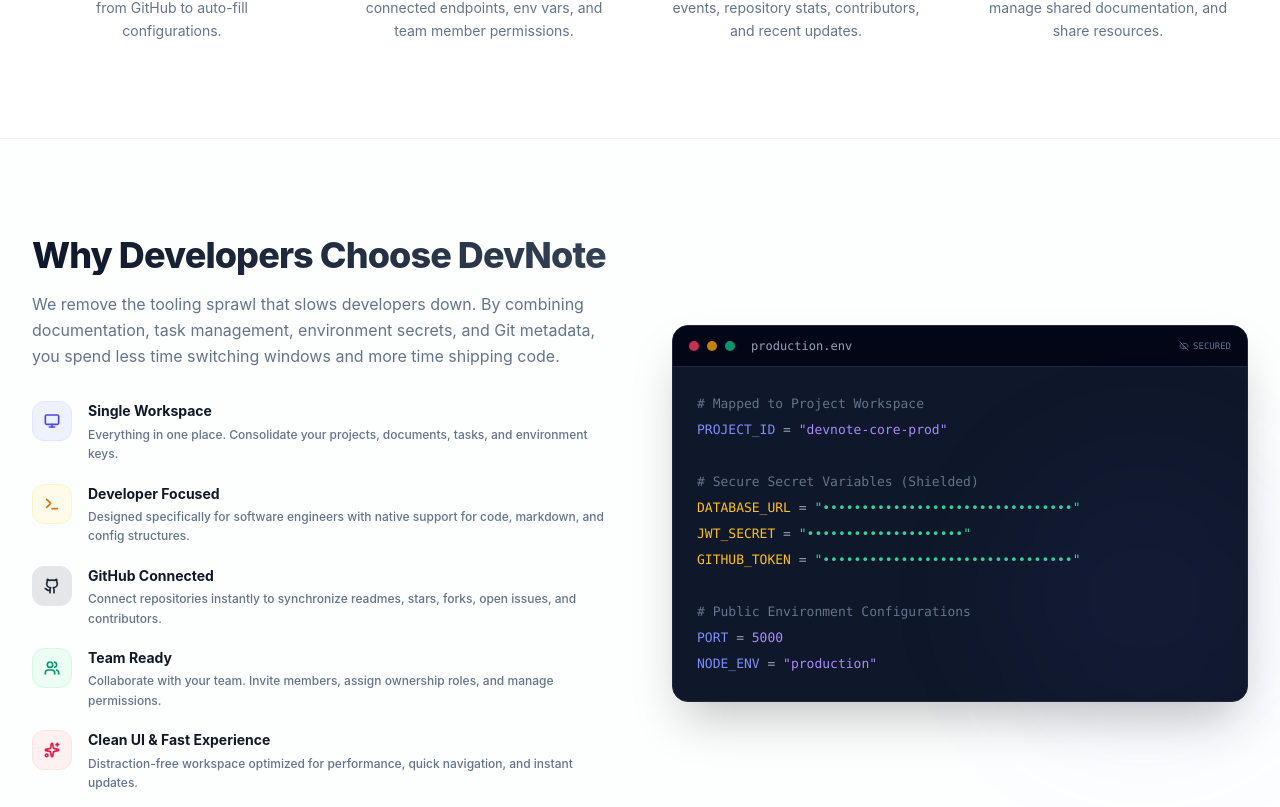
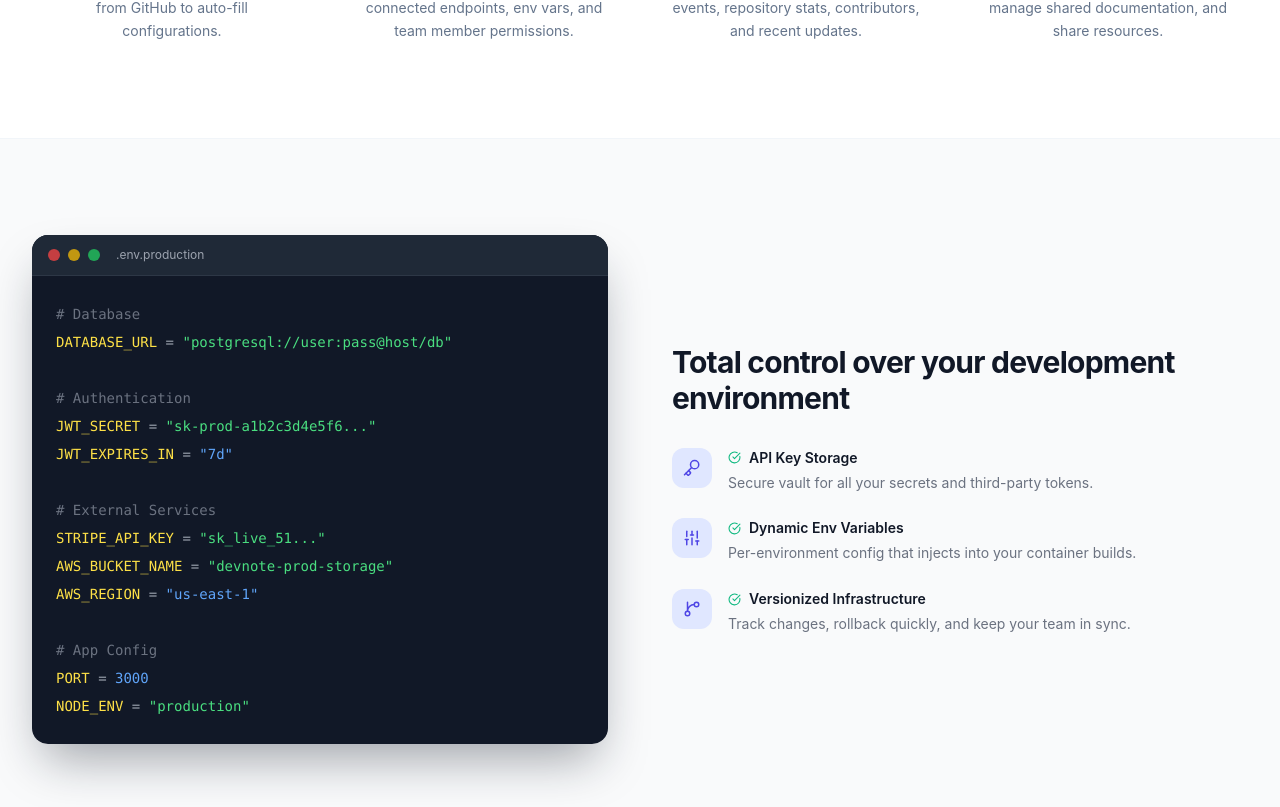
Before and after one commit to ABHISA888/DevNote, a React (Vite) app in the folder client/: page / in a window 1280 px wide. Shown: the part 2053-2860 px from the top of the page. Built offline with nearby package versions, Linux system fonts and the light colour scheme.

Commit message:
fix: make brand icons compatible with latest lucide-react release

```diff
--- a/client/src/components/dashboard/QuickActions.jsx
+++ b/client/src/components/dashboard/QuickActions.jsx
@@ -1,5 +1,6 @@
 import ActionButton from './ActionButton';
-import { Plus, CheckSquare, FileText, Code2, Github } from 'lucide-react';
+import { Plus, CheckSquare, FileText, Code2 } from 'lucide-react';
+import { Github } from '../common/BrandIcons';
 
 /**
  * 🎓 TEACHING MOMENT: QuickActions.jsx
--- a/client/src/components/landing/EnvironmentSection.jsx
+++ b/client/src/components/landing/EnvironmentSection.jsx
@@ -1,128 +1,127 @@
-import {
-  Monitor,
-  Terminal,
-  Github,
-  Users,
-  EyeOff,
-  Sparkles
-} from 'lucide-react';
+import { Key, Sliders, GitBranch, CheckCircle } from 'lucide-react';
 
-function TerminalMockup() {
+/**
+ * WHY THIS SECTION EXISTS:
+ * Environment variables are one of the most painful parts of developer workflows.
+ * This section targets that pain directly. Showing real (fake) code in a terminal
+ * creates immediate developer empathy — "yes, THAT is my problem."
+ *
+ * LAYOUT DECISION (Two-column: code left, text right):
+ * Dark code panels feel technical and credible to developers. Placing copy on
+ * the right lets the code speak first, then the benefits reinforce it.
+ *
+ * REACT CONCEPT: Component composition.
+ * `CodePanel` is extracted separately because it is a self-contained visual unit.
+ * If we needed it in 3 places, we'd import it 3 times — no copy-paste.
+ *
+ * TAILWIND:
+ * - `font-mono` for the code font family.
+ * - Custom color tokens like `text-yellow-300` for syntax highlighting effect.
+ * - `lg:grid-cols-2` for responsive two-column layout.
+ */
+
+function CodePanel() {
   return (
-    <div className="overflow-hidden rounded-2xl bg-slate-900 border border-slate-800 shadow-2xl">
+    <div className="overflow-hidden rounded-2xl bg-gray-900 shadow-2xl shadow-gray-900/40">
       {/* Terminal title bar */}
-      <div className="flex items-center gap-2 border-b border-slate-800 bg-slate-950 px-4 py-3">
-        <div className="h-2.5 w-2.5 rounded-full bg-rose-500/80" />
-        <div className="h-2.5 w-2.5 rounded-full bg-amber-500/80" />
-        <div className="h-2.5 w-2.5 rounded-full bg-emerald-500/80" />
-        <span className="ml-2 text-xs font-mono text-slate-400">production.env</span>
-        <span className="ml-auto text-[9px] font-mono text-slate-500 flex items-center gap-1">
-          <EyeOff size={10} /> SECURED
-        </span>
+      <div className="flex items-center gap-2 border-b border-gray-700/60 bg-gray-800 px-4 py-3">
+        <div className="h-3 w-3 rounded-full bg-red-500/80" />
+        <div className="h-3 w-3 rounded-full bg-yellow-500/80" />
+        <div className="h-3 w-3 rounded-full bg-green-500/80" />
+        <span className="ml-2 text-xs text-gray-400">.env.production</span>
       </div>
 
       {/* Code content */}
-      <pre className="overflow-x-auto p-6 font-mono text-[13px] leading-loose text-slate-300">
+      <pre className="overflow-x-auto p-6 font-mono text-sm leading-loose">
         <code>
-          <span className="text-slate-500"># Mapped to Project Workspace</span>{'\n'}
-          <span className="text-primary-400">PROJECT_ID</span>
-          <span className="text-slate-400"> = </span>
-          <span className="text-violet-400">"devnote-core-prod"</span>{'\n\n'}
-          <span className="text-slate-500"># Secure Secret Variables (Shielded)</span>{'\n'}
-          <span className="text-amber-400">DATABASE_URL</span>
-          <span className="text-slate-400"> = </span>
-          <span className="text-emerald-400">"••••••••••••••••••••••••••••••••"</span>{'\n'}
-          <span className="text-amber-400">JWT_SECRET</span>
-          <span className="text-slate-400"> = </span>
-          <span className="text-emerald-400">"••••••••••••••••••••"</span>{'\n'}
-          <span className="text-amber-400">GITHUB_TOKEN</span>
-          <span className="text-slate-400"> = </span>
-          <span className="text-emerald-400">"••••••••••••••••••••••••••••••••"</span>{'\n\n'}
-          <span className="text-slate-500"># Public Environment Configurations</span>{'\n'}
-          <span className="text-primary-400">PORT</span>
-          <span className="text-slate-400"> = </span>
-          <span className="text-violet-400">5000</span>{'\n'}
-          <span className="text-primary-400">NODE_ENV</span>
-          <span className="text-slate-400"> = </span>
-          <span className="text-violet-400">"production"</span>
+          <span className="text-gray-500"># Database</span>{'\n'}
+          <span className="text-yellow-300">DATABASE_URL</span>
+          <span className="text-gray-400"> = </span>
+          <span className="text-green-400">"postgresql://user:pass@host/db"</span>{'\n\n'}
+          <span className="text-gray-500"># Authentication</span>{'\n'}
+          <span className="text-yellow-300">JWT_SECRET</span>
+          <span className="text-gray-400"> = </span>
+          <span className="text-green-400">"sk-prod-a1b2c3d4e5f6..."</span>{'\n'}
+          <span className="text-yellow-300">JWT_EXPIRES_IN</span>
+          <span className="text-gray-400"> = </span>
+          <span className="text-blue-400">"7d"</span>{'\n\n'}
+          <span className="text-gray-500"># External Services</span>{'\n'}
+          <span className="text-yellow-300">STRIPE_API_KEY</span>
+          <span className="text-gray-400"> = </span>
+          <span className="text-green-400">"sk_live_51..."</span>{'\n'}
+          <span className="text-yellow-300">AWS_BUCKET_NAME</span>
+          <span className="text-gray-400"> = </span>
+          <span className="text-green-400">"devnote-prod-storage"</span>{'\n'}
+          <span className="text-yellow-300">AWS_REGION</span>
+          <span className="text-gray-400"> = </span>
+          <span className="text-blue-400">"us-east-1"</span>{'\n\n'}
+          <span className="text-gray-500"># App Config</span>{'\n'}
+          <span className="text-yellow-300">PORT</span>
+          <span className="text-gray-400"> = </span>
+          <span className="text-blue-400">3000</span>{'\n'}
+          <span className="text-yellow-300">NODE_ENV</span>
+          <span className="text-gray-400"> = </span>
+          <span className="text-green-400">"production"</span>
         </code>
       </pre>
     </div>
   );
 }
 
-const benefits = [
+const envFeatures = [
   {
-    icon: Monitor,
-    title: 'Single Workspace',
-    desc: 'Everything in one place. Consolidate your projects, documents, tasks, and environment keys.',
-    color: 'bg-primary-50 text-primary-600 border-primary-100',
+    icon: Key,
+    title: 'API Key Storage',
+    desc: 'Secure vault for all your secrets and third-party tokens.',
   },
   {
-    icon: Terminal,
-    title: 'Developer Focused',
-    desc: 'Designed specifically for software engineers with native support for code, markdown, and config structures.',
-    color: 'bg-amber-50 text-amber-600 border-amber-100',
+    icon: Sliders,
+    title: 'Dynamic Env Variables',
+    desc: 'Per-environment config that injects into your container builds.',
   },
   {
-    icon: Github,
-    title: 'GitHub Connected',
-    desc: 'Connect repositories instantly to synchronize readmes, stars, forks, open issues, and contributors.',
-    color: 'bg-slate-900/10 text-slate-800 border-slate-200',
-  },
-  {
-    icon: Users,
-    title: 'Team Ready',
-    desc: 'Collaborate with your team. Invite members, assign ownership roles, and manage permissions.',
-    color: 'bg-emerald-50 text-emerald-600 border-emerald-100',
-  },
-  {
-    icon: Sparkles,
-    title: 'Clean UI & Fast Experience',
-    desc: 'Distraction-free workspace optimized for performance, quick navigation, and instant updates.',
-    color: 'bg-rose-50 text-rose-600 border-rose-100',
+    icon: GitBranch,
+    title: 'Versionized Infrastructure',
+    desc: 'Track changes, rollback quickly, and keep your team in sync.',
   },
 ];
 
 export default function EnvironmentSection() {
   return (
-    <section className="bg-slate-50/30 py-20 sm:py-24 border-b border-slate-100">
+    <section className="bg-gray-50 py-20 sm:py-24">
       <div className="mx-auto max-w-7xl px-4 sm:px-6 lg:px-8">
         <div className="grid items-center gap-12 lg:grid-cols-2 lg:gap-16">
 
-          {/* ── Left: Copy & Benefits list ── */}
+          {/* ── Left: Code panel ── */}
+          <div>
+            <CodePanel />
+          </div>
+
+          {/* ── Right: Text content ── */}
           <div className="space-y-8">
             <div className="space-y-4">
-              <h2 className="text-3xl font-extrabold tracking-tight text-gray-900 sm:text-4xl bg-gradient-to-r from-slate-900 to-slate-700 bg-clip-text text-transparent">
-                Why Developers Choose DevNote
+              <h2 className="text-2xl font-bold tracking-tight text-gray-900 sm:text-3xl">
+                Total control over your development environment
               </h2>
-              <p className="text-base text-slate-500 leading-relaxed">
-                We remove the tooling sprawl that slows developers down. By combining documentation, task management, environment secrets, and Git metadata, you spend less time switching windows and more time shipping code.
-              </p>
             </div>
 
-            <div className="space-y-5">
-              {benefits.map(({ icon: Icon, title, desc, color }) => (
-                <div key={title} className="flex gap-4">
-                  <div className={`flex h-10 w-10 flex-shrink-0 items-center justify-center rounded-xl border ${color}`}>
-                    <Icon size={16} strokeWidth={2.5} />
+            <div className="space-y-6">
+              {envFeatures.map(({ icon: Icon, title, desc }) => (
+                <div key={title} className="flex items-start gap-4">
+                  <div className="flex h-10 w-10 flex-shrink-0 items-center justify-center rounded-xl bg-indigo-100">
+                    <Icon size={18} className="text-indigo-600" />
                   </div>
                   <div>
-                    <h3 className="text-sm font-bold text-gray-900 leading-snug">{title}</h3>
-                    <p className="mt-1 text-xs leading-relaxed text-slate-500 font-medium">{desc}</p>
+                    <div className="flex items-center gap-2">
+                      <CheckCircle size={13} className="text-emerald-500" />
+                      <h3 className="text-sm font-semibold text-gray-900">{title}</h3>
+                    </div>
+                    <p className="mt-1 text-sm leading-relaxed text-gray-500">{desc}</p>
                   </div>
                 </div>
               ))}
             </div>
           </div>
-
-          {/* ── Right: Terminal display ── */}
-          <div className="relative">
-            <TerminalMockup />
-            {/* Ambient decoration */}
-            <div className="absolute -right-10 -bottom-10 h-72 w-72 rounded-full bg-primary-500/5 blur-3xl pointer-events-none" />
-          </div>
-
         </div>
       </div>
     </section>
--- a/client/src/components/landing/FeaturesSection.jsx
+++ b/client/src/components/landing/FeaturesSection.jsx
@@ -1,12 +1,12 @@
 import {
   FolderKanban,
-  Github,
   FileText,
   Users,
   Key,
   CheckSquare,
   Terminal
 } from 'lucide-react';
+import { Github } from '../common/BrandIcons';
 
 const features = [
   {
--- a/client/src/components/landing/Footer.jsx
+++ b/client/src/components/landing/Footer.jsx
@@ -1,5 +1,6 @@
 import { Link } from 'react-router-dom';
-import { Github, Linkedin, Mail } from 'lucide-react';
+import { Mail } from 'lucide-react';
+import { Github, Linkedin } from '../common/BrandIcons';
 
 const columns = [
   {
--- a/client/src/components/projects/wizard/BasicInfoStep.jsx
+++ b/client/src/components/projects/wizard/BasicInfoStep.jsx
@@ -1,5 +1,6 @@
 import { useState } from 'react';
-import { Heart, Globe, Lock, ShieldCheck, CheckCircle2, Github, Loader2 } from 'lucide-react';
+import { Heart, Globe, Lock, ShieldCheck, CheckCircle2, Loader2 } from 'lucide-react';
+import { Github } from '../../common/BrandIcons';
 import { projectService } from '../../../services/api/projectService';
 import toast from 'react-hot-toast';
 
--- a/client/src/components/projects/wizard/IntegrationsStep.jsx
+++ b/client/src/components/projects/wizard/IntegrationsStep.jsx
@@ -1,4 +1,5 @@
-import { Github, Figma, Link2, BookOpen, Layers } from 'lucide-react';
+import { Link2, BookOpen, Layers } from 'lucide-react';
+import { Github, Figma } from '../../common/BrandIcons';
 
 /**
  * 🎓 TEACHING MOMENT: IntegrationsStep.jsx
--- a/client/src/components/projects/wizard/ReviewStep.jsx
+++ b/client/src/components/projects/wizard/ReviewStep.jsx
@@ -1,4 +1,5 @@
-import { Pencil, Calendar, AlertCircle, Layers, Github, Figma, BookOpen, Link2 } from 'lucide-react';
+import { Pencil, Calendar, AlertCircle, Layers, BookOpen, Link2 } from 'lucide-react';
+import { Github, Figma } from '../../common/BrandIcons';
 
 /**
  * 🎓 TEACHING MOMENT: ReviewStep.jsx
--- a/client/src/components/workspace/ConnectedResourcesCard.jsx
+++ b/client/src/components/workspace/ConnectedResourcesCard.jsx
@@ -1,4 +1,5 @@
-import { Link2, Github, ExternalLink } from 'lucide-react';
+import { Link2, ExternalLink } from 'lucide-react';
+import { Github } from '../common/BrandIcons';
 
 export default function ConnectedResourcesCard({ githubUrl, figmaUrl, apiDocUrl, postmanUrl }) {
   // Check if any link is present
--- a/client/src/components/workspace/GithubStatsCard.jsx
+++ b/client/src/components/workspace/GithubStatsCard.jsx
@@ -1,4 +1,5 @@
-import { Star, GitFork, AlertCircle, Eye, GitBranch, Calendar, Github, Tag } from 'lucide-react';
+import { Star, GitFork, AlertCircle, Eye, GitBranch, Calendar, Tag } from 'lucide-react';
+import { Github } from '../common/BrandIcons';
 
 export default function GithubStatsCard({ stats, release, githubUrl }) {
   if (!githubUrl || !stats) return null;
--- a/client/src/components/workspace/GithubTimelineCard.jsx
+++ b/client/src/components/workspace/GithubTimelineCard.jsx
@@ -1,4 +1,5 @@
-import { Calendar, GitCommit, DownloadCloud, Clock, Github, Shield, Award } from 'lucide-react';
+import { Calendar, GitCommit, DownloadCloud, Clock, Shield, Award } from 'lucide-react';
+import { Github } from '../common/BrandIcons';
 
 export default function GithubTimelineCard({ project }) {
   if (!project || !project.githubUrl) return null;
--- a/client/src/components/workspace/ProjectSummary.jsx
+++ b/client/src/components/workspace/ProjectSummary.jsx
@@ -1,4 +1,5 @@
-import { Github, Figma, Link2, Calendar, Code2, Palette, CheckCircle2, Shield, Tag, AlertTriangle, ExternalLink } from 'lucide-react';
+import { Link2, Calendar, Code2, Palette, CheckCircle2, Shield, Tag, AlertTriangle, ExternalLink } from 'lucide-react';
+import { Github, Figma } from '../common/BrandIcons';
 
 export default function ProjectSummary({ project }) {
   if (!project) return null;
```
Also changed, not shown: client/src/components/common/BrandIcons.jsx (added, +55 -0 lines).
